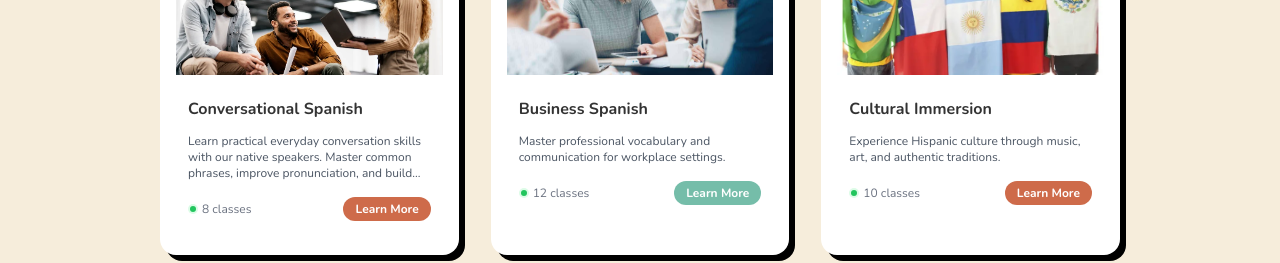
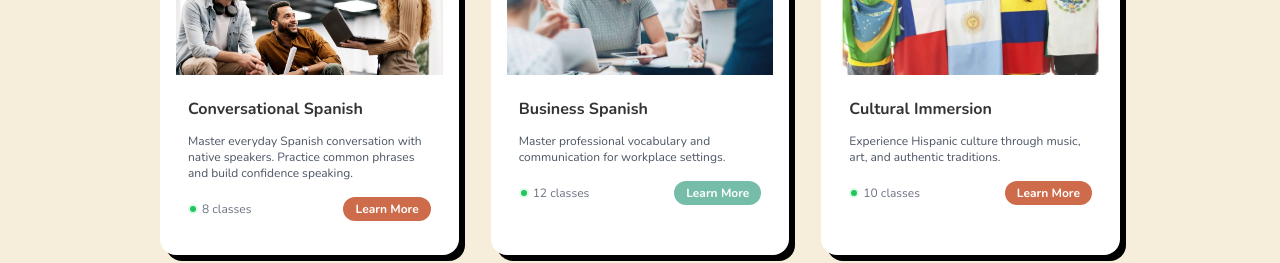
Before and after one commit to RenatoLagos/FerRealSpanish, an Astro site: page / in a window 1280 px wide. Shown: the part 2500-2763 px from the top of the page. Built offline with nearby package versions, Linux system fonts and the light colour scheme; Astro itself is replaced by a stand-in of ours; a web font is replaced by a local one.

Commit message:
Refine text in PopularPrograms component for improved clarity and engagement. Updated description for Conversational Spanish to enhance readability and focus on key learning outcomes.

```diff
--- a/src/components/PopularPrograms.astro
+++ b/src/components/PopularPrograms.astro
@@ -38,7 +38,7 @@ import Button from '../components/ui/button.astro';
                     </div>
                     <div class="py-5 px-3.5">
                         <h3 class="text-base font-bold mb-3">Conversational Spanish</h3>
-                        <p class="text-gray-600 text-xs line-clamp-3 mb-4">Learn practical everyday conversation skills with our native speakers. Master common phrases, improve pronunciation, and build confidence in real-world situations.</p>
+                        <p class="text-gray-600 text-xs line-clamp-3 mb-4">Master everyday Spanish conversation with native speakers. Practice common phrases and build confidence speaking.</p>
                         <div class="flex justify-between items-center">
                             <div class="flex items-center">
                                 <span class="bg-green-100 rounded-full w-2.5 h-2.5 flex items-center justify-center mr-1">
```
